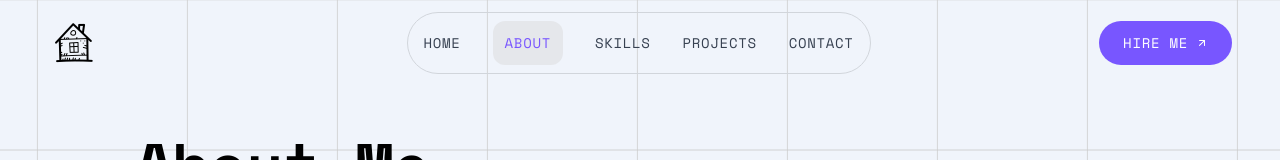
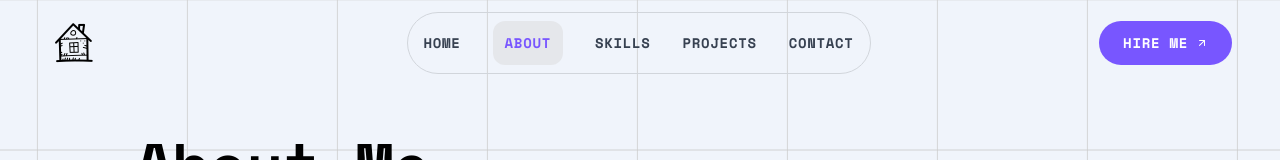
Before and after one commit to CreatorLZ/isaacanyim, a Next.js app: page /about in a window 1280 px wide. Shown: the top 160 px of the page. Built offline with nearby package versions, Linux system fonts and the light colour scheme; no server answers; a web font is replaced by a local one.

Commit message:
nav redesign

```diff
--- a/app/components/Hero.jsx
+++ b/app/components/Hero.jsx
@@ -118,7 +118,7 @@ export default function Hero() {
           I create captivating, immersive & user-friendly digital journeys.
         </AnimatedText>
         <Link href="#contact">
-          <button className="group px-8 py-5 lg:px-16  border-2 border-gray-700 dark:border-white uppercase bg-white text-gray-700 transition duration-200 text-sm shadow-[1px_1px_rgba(0,0,0),2px_2px_rgba(0,0,0),3px_3px_rgba(0,0,0),4px_4px_rgba(0,0,0),5px_5px_0px_0px_rgba(0,0,0)] dark:shadow-[1px_1px_rgba(255,255,255),2px_2px_rgba(255,255,255),3px_3px_rgba(255,255,255),4px_4px_rgba(255,255,255),5px_5px_0px_0px_rgba(255,255,255)] flex items-center">
+          <button className=" font-bold group px-8 py-5 lg:px-16  border-2 border-gray-700 dark:border-white uppercase bg-white text-gray-700 transition duration-200 text-sm shadow-[1px_1px_rgba(0,0,0),2px_2px_rgba(0,0,0),3px_3px_rgba(0,0,0),4px_4px_rgba(0,0,0),5px_5px_0px_0px_rgba(0,0,0)] dark:shadow-[1px_1px_rgba(255,255,255),2px_2px_rgba(255,255,255),3px_3px_rgba(255,255,255),4px_4px_rgba(255,255,255),5px_5px_0px_0px_rgba(255,255,255)] flex items-center">
             HIRE ME
             <ArrowRight className="ml-2 w-3 h-3 -rotate-45 transition-transform group-hover:rotate-0" />
           </button>
--- a/app/components/Navbar.jsx
+++ b/app/components/Navbar.jsx
@@ -79,31 +79,31 @@ export default function Navbar() {
             <div className="hidden md:flex items-center space-x-8 border border-gray-300 px-4 py-2 rounded-full ml-24">
               <NavLink
                 href="/"
-                className="text-gray-700 hover:text-primary text-sm uppercase font-medium tracking-wider"
+                className="text-gray-700 hover:text-primary text-sm uppercase font-bold tracking-wider"
               >
                 HOME
               </NavLink>
               <NavLink
                 href="/about"
-                className="text-gray-700 hover:text-primary text-sm uppercase font-medium tracking-wider"
+                className="text-gray-700 hover:text-primary text-sm uppercase font-bold tracking-wider"
               >
                 ABOUT
               </NavLink>
               <NavLink
                 href="/#skills"
-                className="text-gray-700 hover:text-primary text-sm uppercase font-medium tracking-wider"
+                className="text-gray-700 hover:text-primary text-sm uppercase font-bold  tracking-wider"
               >
                 SKILLS
               </NavLink>
               <NavLink
                 href="/#projects"
-                className="text-gray-700 hover:text-primary text-sm uppercase font-medium tracking-wider"
+                className="text-gray-700 hover:text-primary text-sm uppercase font-bold  tracking-wider"
               >
                 PROJECTS
               </NavLink>
               <NavLink
                 href="/#contact"
-                className="text-gray-700 hover:text-primary text-sm uppercase font-medium tracking-wider"
+                className="text-gray-700 hover:text-primary text-sm uppercase font-bold  tracking-wider"
               >
                 CONTACT
               </NavLink>
@@ -111,7 +111,7 @@ export default function Navbar() {
 
             <Link
               href="/meetup"
-              className="ml-4 bg-[#7856ff] hover:bg-[#6645e0] text-white rounded-full px-6 py-3 hidden lg:flex items-center text-sm uppercase font-medium tracking-wider transition-colors group"
+              className="ml-4 bg-[#7856ff] hover:bg-[#6645e0] text-white rounded-full px-6 py-3 hidden lg:flex items-center text-sm uppercase font-bold  tracking-wider transition-colors group"
             >
               HIRE ME
               <ArrowRight className="ml-2 w-3 h-3 -rotate-45 transition-transform group-hover:rotate-0" />
```
